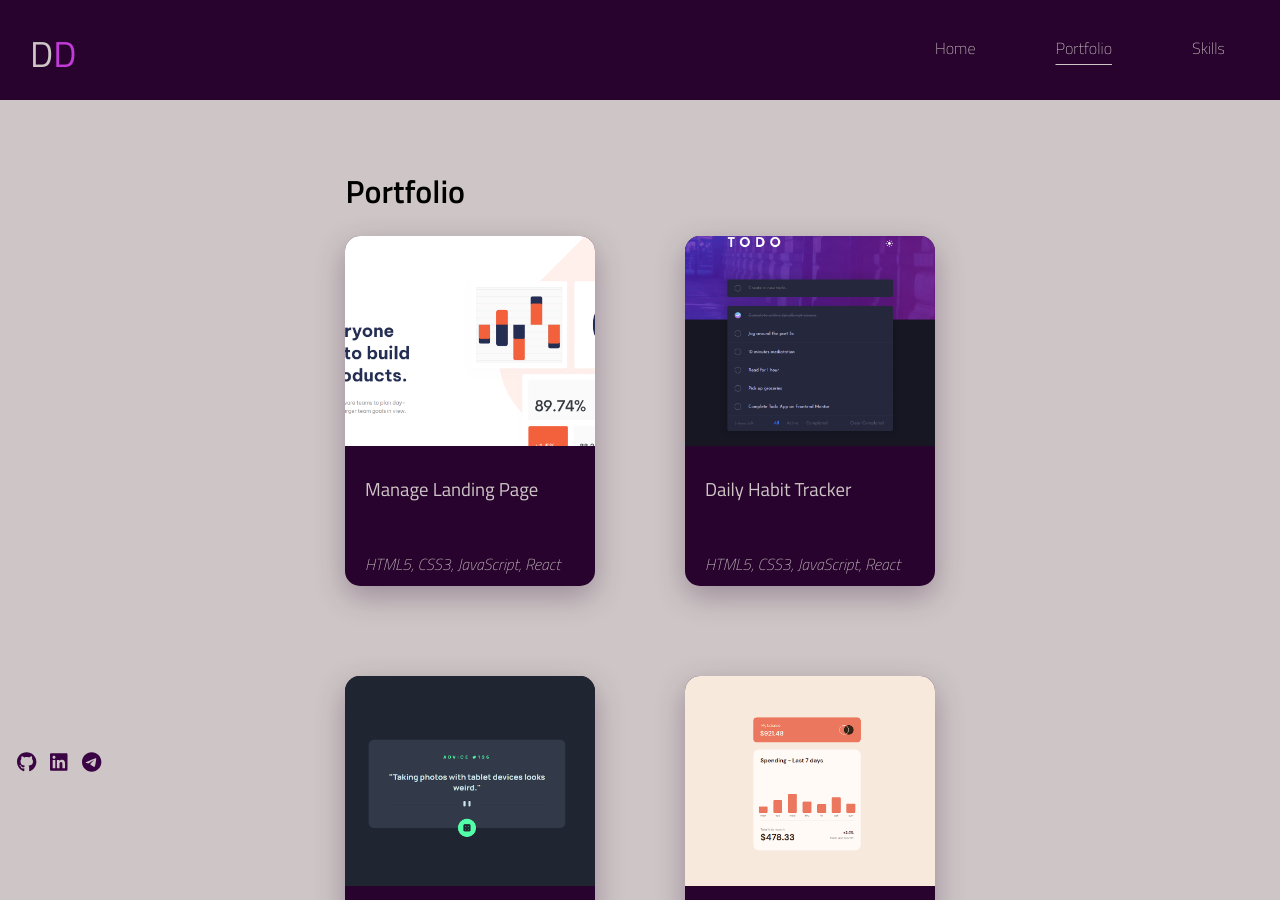
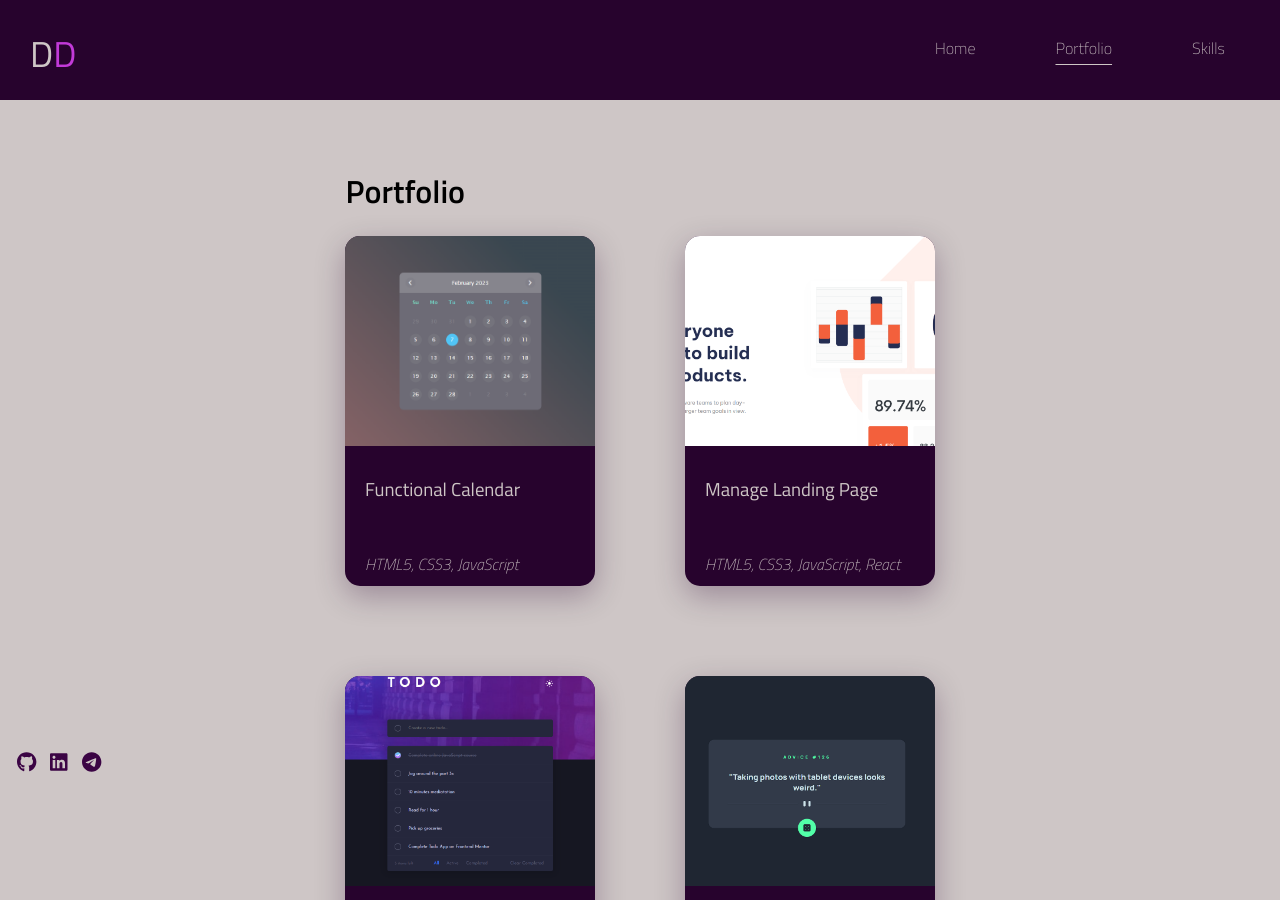
Before and after one commit to Daporta/react-portfolio-dd-2022, a React (Create React App) app: page /portfolio in a window 1280 px wide. Built offline with nearby package versions, Linux system fonts and the light colour scheme.

Commit message:
added calendar to portfolio

```diff
--- a/src/components/Portfolio/index.js
+++ b/src/components/Portfolio/index.js
@@ -4,6 +4,13 @@ import React from 'react';
 const Portfolio = () => {
 
   const data = [
+    {
+      link: "https://dd-calendar.netlify.app",
+      img: require("./images/calendar.png"),
+      titulo: "Functional Calendar",
+      tags: ["HTML5", "CSS3", "JavaScript"],
+    },
+
     {
       link: "https://dd-managelandingpage.netlify.app/",
       img: require("./images/ManageLandingPage.png"),
```
Also changed, not shown: src/components/Portfolio/images/calendar.png (added).
